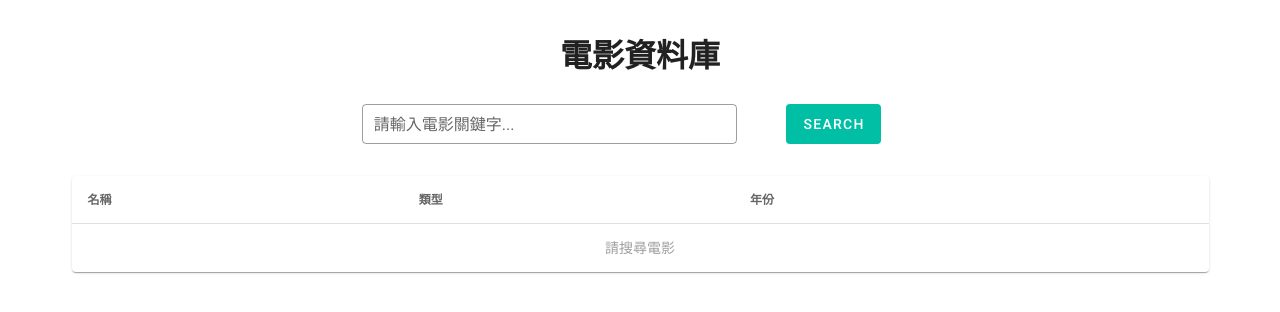
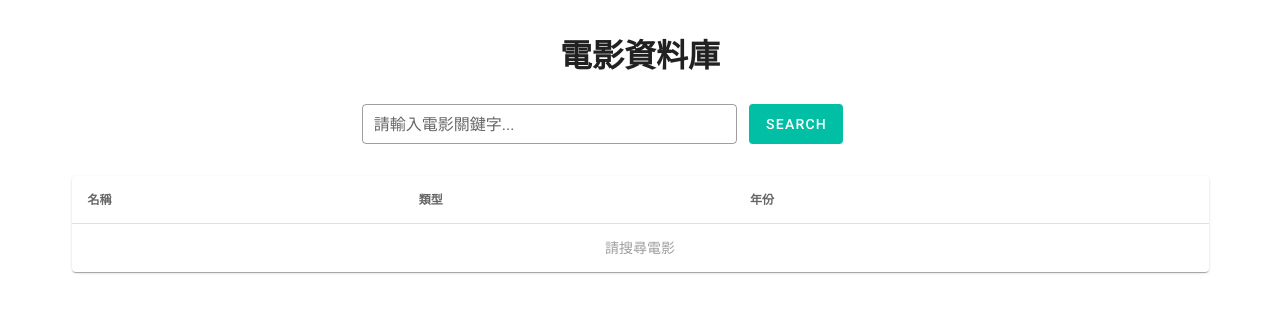
Before and after one commit to tinahung126/movie-list, a Vue app: page /#/movieslist in a window 1280 px wide. Shown: the top 312 px of the page. Built offline with nearby package versions, Linux system fonts and the light colour scheme.

Commit message:
Fix search btn flex position

```diff
--- a/src/components/MovieList.vue
+++ b/src/components/MovieList.vue
@@ -21,7 +21,7 @@
       <v-col
         cols="12"
         sm="2"
-        class="d-flex justify-center"
+        class="d-flex justify-center justify-sm-start"
       >
         <v-btn
           depressed
@@ -43,7 +43,7 @@
       type="error"
       class="mt-5 mx-auto"
       min-width="250px"
-      width="40%"
+      width="50%"
       transition="scale-transition"
     >
       {{ errorMsg }}
```
